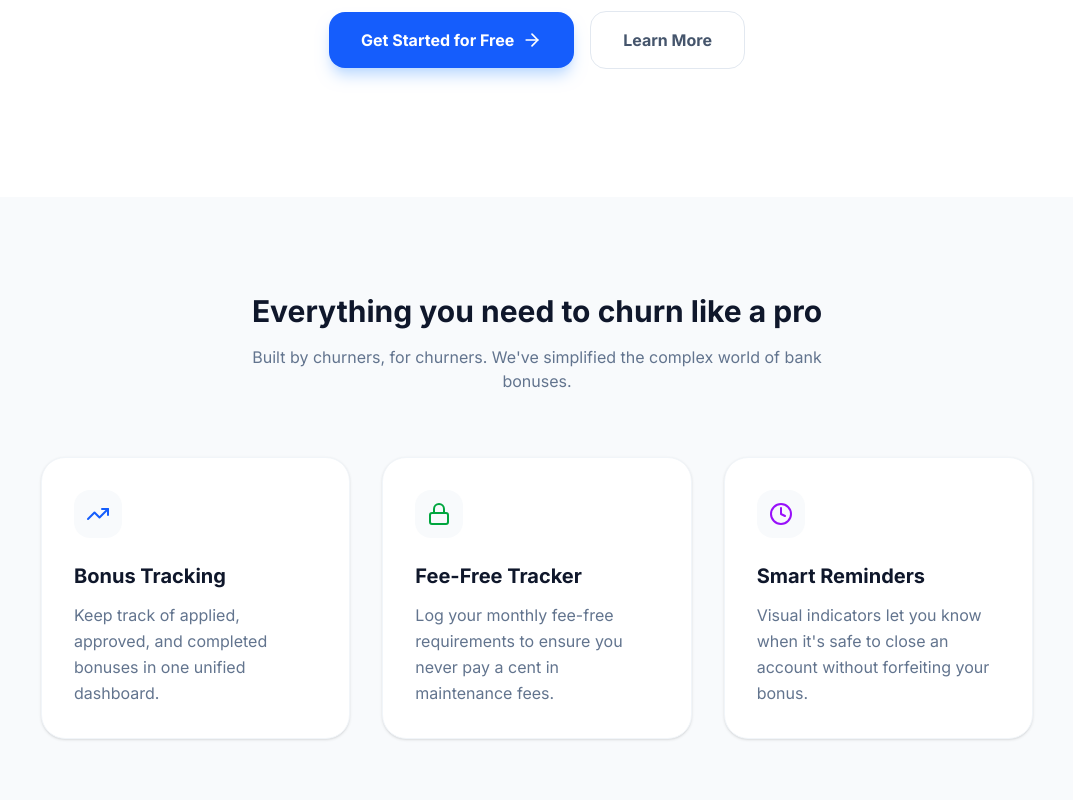
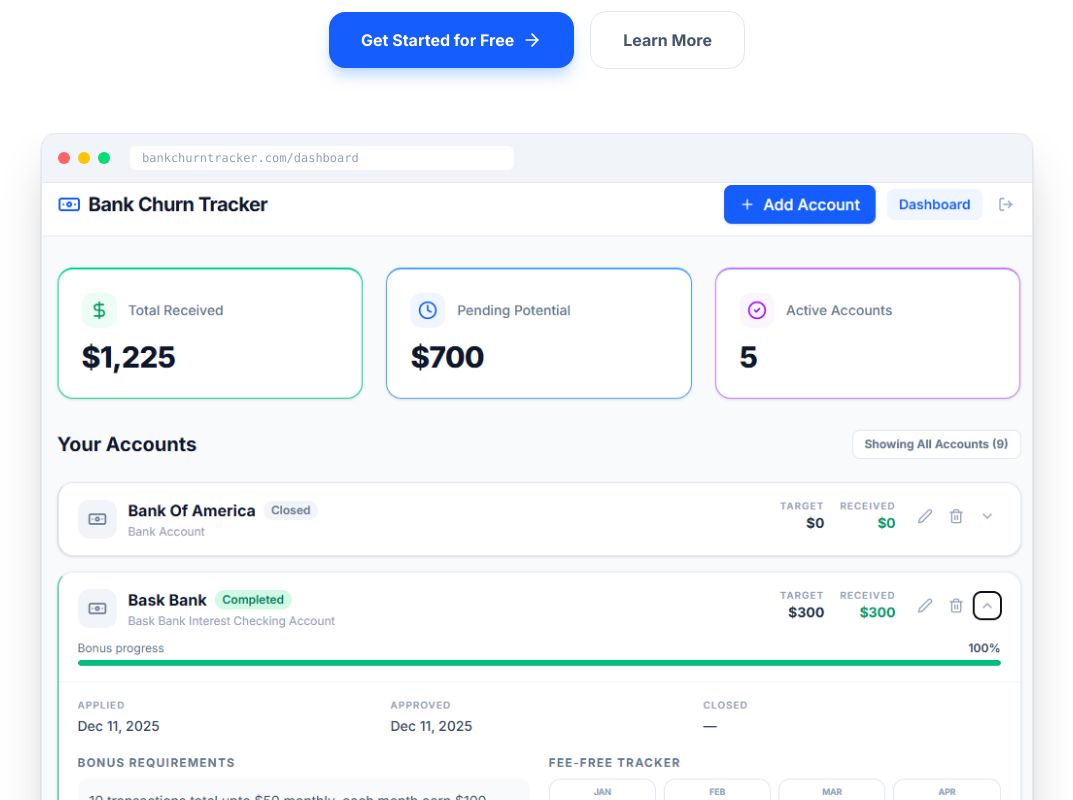
Before and after one commit to tksccoe/bank-churn-tracker, a Next.js app: page / in a window 1280 px wide. Shown: the part 480-1280 px from the top of the page, without its empty margins (103-1176 px from the left). Built offline with nearby package versions, Linux system fonts and the light colour scheme; no server answers.

Commit message:
feat: add product screenshot to landing page and configure image settings

```diff
--- a/next.config.ts
+++ b/next.config.ts
@@ -1,5 +1,9 @@
 import type { NextConfig } from 'next';
 
-const nextConfig: NextConfig = {};
+const nextConfig: NextConfig = {
+  images: {
+    qualities: [100, 75],
+  },
+};
 
 export default nextConfig;
--- a/src/app/page.tsx
+++ b/src/app/page.tsx
@@ -3,6 +3,7 @@
 import { useSession, signIn } from 'next-auth/react';
 import { useRouter } from 'next/navigation';
 import Link from 'next/link';
+import Image from 'next/image';
 import { motion } from 'motion/react';
 import {
   Banknote,
@@ -77,6 +78,37 @@
                 Learn More
               </a>
             </div>
+          </motion.div>
+        </div>
+      </section>
+
+      {/* Product Screenshot */}
+      <section className="relative -mt-16 pb-8 overflow-hidden">
+        <div className="max-w-5xl mx-auto px-4">
+          <motion.div
+            initial={{ opacity: 0, y: 40 }}
+            animate={{ opacity: 1, y: 0 }}
+            transition={{ duration: 0.6, delay: 0.2 }}
+            className="rounded-2xl overflow-hidden shadow-2xl border border-slate-200 ring-1 ring-slate-900/5"
+          >
+            {/* Browser chrome */}
+            <div className="bg-slate-100 border-b border-slate-200 px-4 py-3 flex items-center gap-2">
+              <span className="w-3 h-3 rounded-full bg-red-400" />
+              <span className="w-3 h-3 rounded-full bg-yellow-400" />
+              <span className="w-3 h-3 rounded-full bg-green-400" />
+              <div className="ml-3 flex-1 bg-white rounded-md px-3 py-1 text-xs text-slate-400 font-mono max-w-sm">
+                bankchurntracker.com/dashboard
+              </div>
+            </div>
+            <Image
+              src="/dashboard1.png"
+              alt="Bank Churn Tracker dashboard showing account bonuses and progress"
+              width={1019}
+              height={1190}
+              className="w-full block"
+              quality={100}
+              priority
+            />
           </motion.div>
         </div>
       </section>
```
Also changed, not shown: public/dashboard1.png (added).
